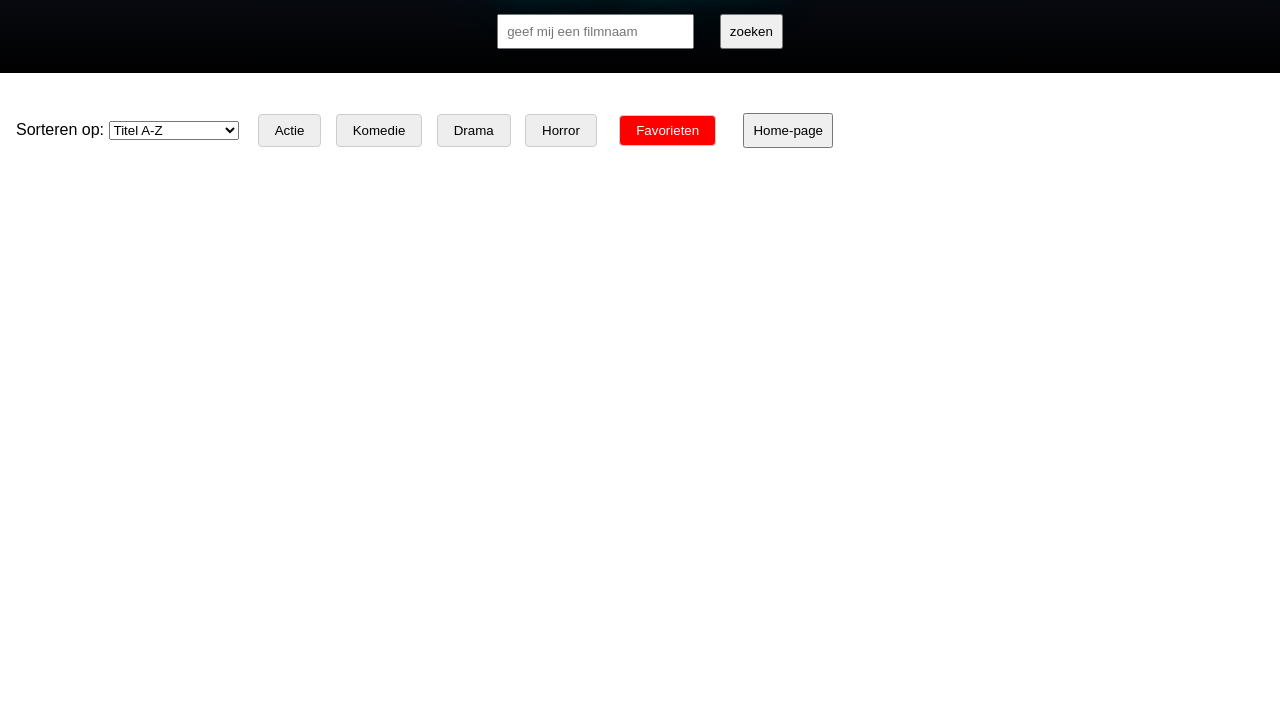
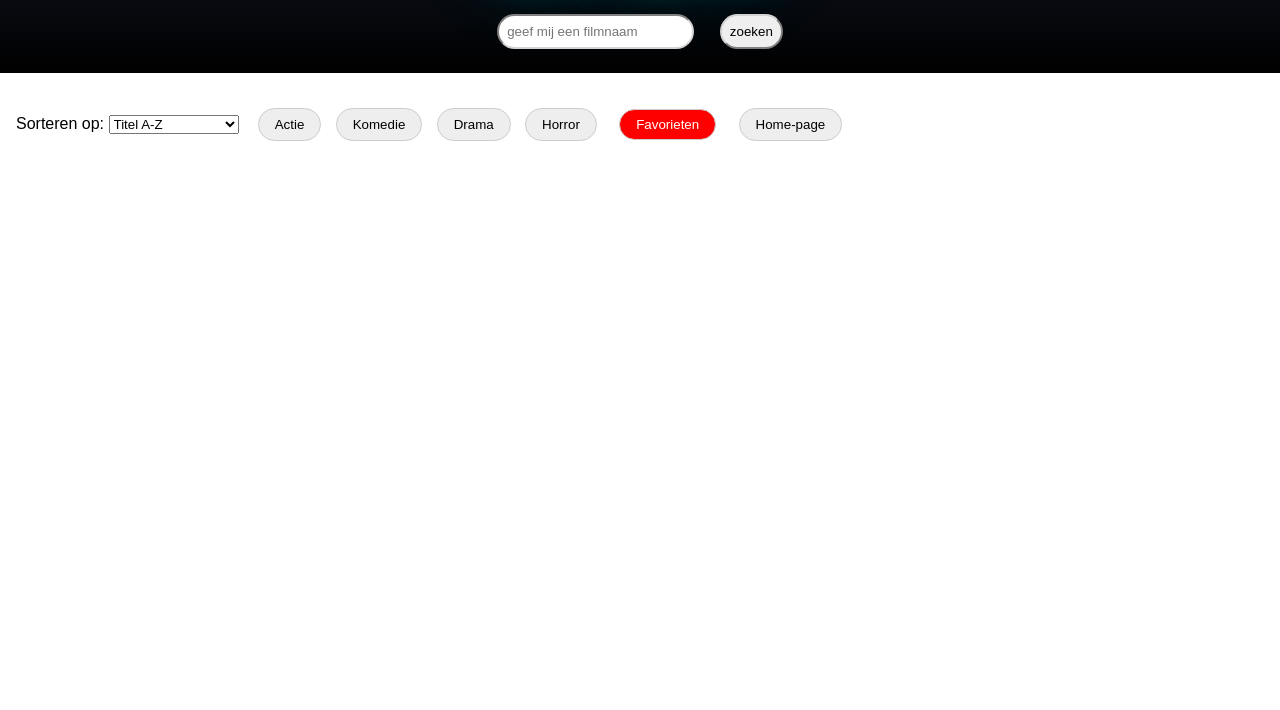
Before and after one commit to QuintenLauwers2005/Project-Web-Advanced, a website built with Vite: page WA-project/index.html in a window 1280 px wide. Shown: the part 90-800 px from the top of the page. Built offline with nearby package versions, Linux system fonts and the light colour scheme; no server answers.

Commit message:
Ik heb de css aangepast om de knoppen af te ronden en een hover effect toegevoegd aan de home en zoek knop.

```diff
--- a/WA-project/index.html
+++ b/WA-project/index.html
@@ -11,7 +11,7 @@
         <h1>Movie Explorer</h1>
         <form id="search-form">
             <input type="text" id="search-input" placeholder="geef mij een filmnaam">
-            <button type="submit">zoeken</button>
+            <button type="submit" id="search-knop">zoeken</button>
         </form>
     </header>
     <main>
--- a/WA-project/src/css/style.css
+++ b/WA-project/src/css/style.css
@@ -63,12 +63,41 @@ font-size: 1.2rem;
 cursor: pointer;
 }
 
+#search-input{
+  border-radius: 20px;
+  border-color: lightgray;
+  border-width: 2px;
+}
+
+#search-knop{
+  border-radius: 20px;
+  border-color: lightgray;
+  border-width: 2px;
+}
+
+#search-knop:hover{
+  background-color: #ddd;
+}
+
+#reset-btn{
+  padding: 0.5rem 1rem;
+  margin: 0.2rem;
+  background-color: #eee;
+  border: 1px solid #ccc;
+  cursor: pointer;
+  border-radius: 20px;
+}
+
+#reset-btn:hover {
+  background-color: #ddd;
+}
+
 #favorites-btn {
   background-color: red;
   color: white;
   padding: 0.5em 1rem;
   border: 1px solid #ccc;
-  border-radius: 4px;
+  border-radius: 20px;
   cursor: pointer;
   margin: 0.2rem;
 }
@@ -102,7 +131,7 @@ cursor: pointer;
   background-color: #eee;
   border: 1px solid #ccc;
   cursor: pointer;
-  border-radius: 4px;
+  border-radius: 20px;
 }
 
 .genre-btn:hover {
```
